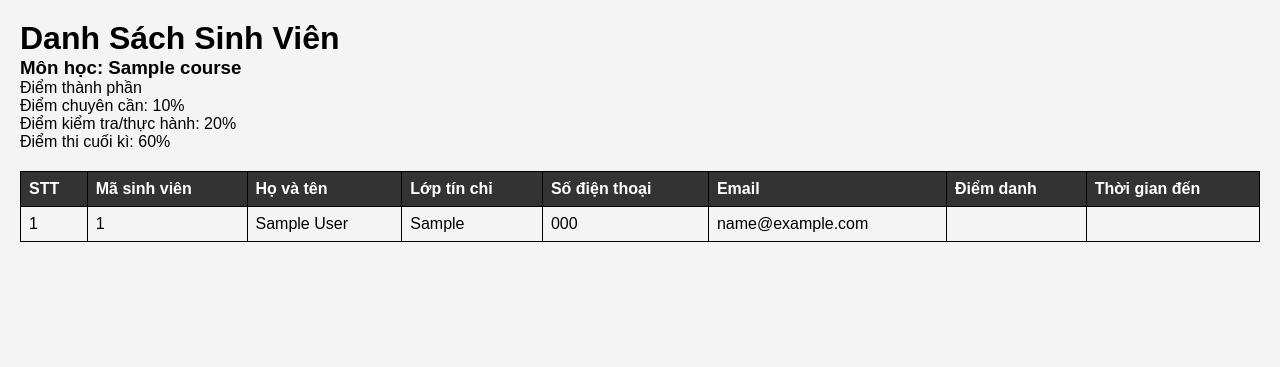
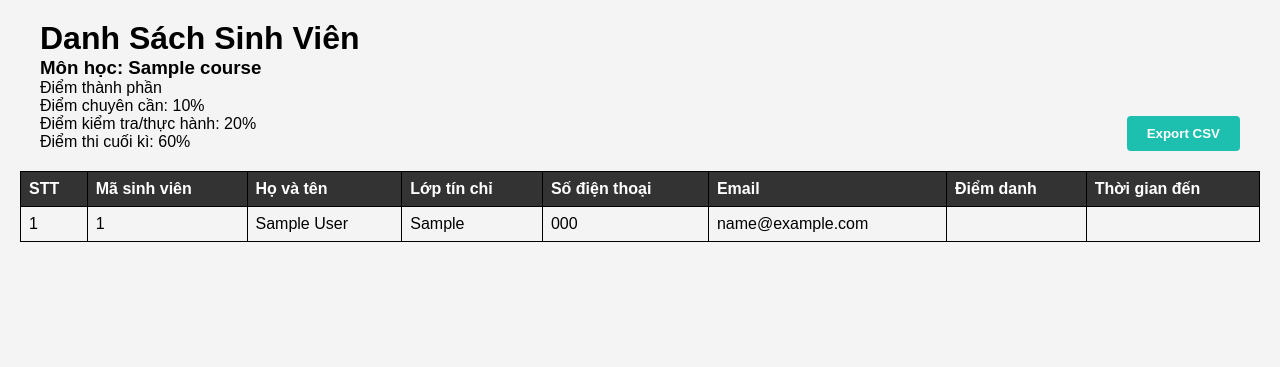
Before and after one commit to IOTPinkHA/IOTClient, a Flask app: page /liststudent/1 in a window 1280 px wide. Shown: the part 53-420 px from the top of the page. Run offline with Flask 3, Linux system fonts and the light colour scheme; tables that the repository leaves empty hold one stand-in row (values such as "Sample post"); some libraries are stand-ins or nearby versions.

Commit message:
hieunh 25/11/23

```diff
--- a/static/style/styleNewpage.css
+++ b/static/style/styleNewpage.css
@@ -93,3 +93,20 @@ footer {
     margin: 10px; /* Thêm margin nếu bạn muốn tạo khoảng cách giữa nút và bảng */
     float: right;
 }
+
+.class-info {
+    padding: 0 20px;
+    display: flex;
+    align-items: flex-end;
+    justify-content: space-between;
+}
+
+.btn {
+    padding: 10px 20px;
+    border: none;
+    border-radius: 4px;
+    background-color: #1dbfaf;
+    color: #fff;
+    font-weight: 600;
+    cursor: pointer;
+}
--- a/templates/listStudent.html
+++ b/templates/listStudent.html
@@ -6,7 +6,7 @@
     <meta name="viewport" content="width=device-width, initial-scale=1.0">
     <link rel="stylesheet" href="{{ url_for('static', filename='style/styleNewpage.css') }}">
     <script src="https://cdn.socket.io/4.5.4/socket.io.min.js"></script>
-    <script src="https://ajax.googleapis.com/ajax/libs/jquery/2.2.4/jquery.min.js"></script>
+    <script src="https://ajax.googleapis.com/ajax/libs/jquery/3.7.1/jquery.min.js"></script>
     <title>QLSV_Danh sách sinh viên</title>
 </head>
 
@@ -22,12 +22,19 @@
     </header>
 
     <main>
+        <div class="class-info">
+            <div>
                 <h1>Danh Sách Sinh Viên</h1>
                 <h3>Môn học: {{ course.name}}</h3>
                 <p>Điểm thành phần</p>
                 <p>Điểm chuyên cần: 10%</p>
                 <p>Điểm kiểm tra/thực hành: 20%</p>
                 <p>Điểm thi cuối kì: 60%</p>
+            </div>
+            <div>
+                <button id="export-btn" class="btn">Export CSV</button>
+            </div>
+        </div>
 
         <table id="student-table">
             <thead>
@@ -58,7 +65,46 @@
             </tbody>
         </table>
     </main>
+    <script>
+        $('#export-btn').on('click', () => {
+            toCSV();
+        });
 
+        const toCSV = function() {
+            const rows = $('#student-table').find('tr');
+            let data = ''
+            rows.each((index, row) => {
+                const cells = $(row).find('td, th')
+                let line = ''
+                cells.each((index, cell) => {
+                    line += index !== cells.length - 1 ? $(cell).html() + ',' : $(cell).html()
+                });
+                data += line + '\n'
+            });
+            console.log(data)
+
+            const date = getCurrentTime();
+            const fileName = 'Diemdanh_' + date;
+            const link = document.createElement('a');
+            link.setAttribute('href', `data:text/csv;charset=utf-8,${encodeURIComponent(data)}`);
+            link.setAttribute('download', fileName);
+
+            link.style.display = 'none';
+            document.body.appendChild(link);
+
+            link.click();
+
+            document.body.removeChild(link);
+        }
+
+        const getCurrentTime = function() {
+            var currentDate = new Date();
+            var year = currentDate.getFullYear();
+            var month = currentDate.getMonth();
+            var date = currentDate.getDate();
+            return `${year}${month}${date}`
+        }
+    </script>
     <footer>
         <p>&copy; 2023 Học viện Công Nghê Bưu Chính Viễn Thông, PTIT, Mộ Lao-Hà Đông-Hà Nội</p>
     </footer>
```
Lines whose indentation alone changed are shown as unchanged.
